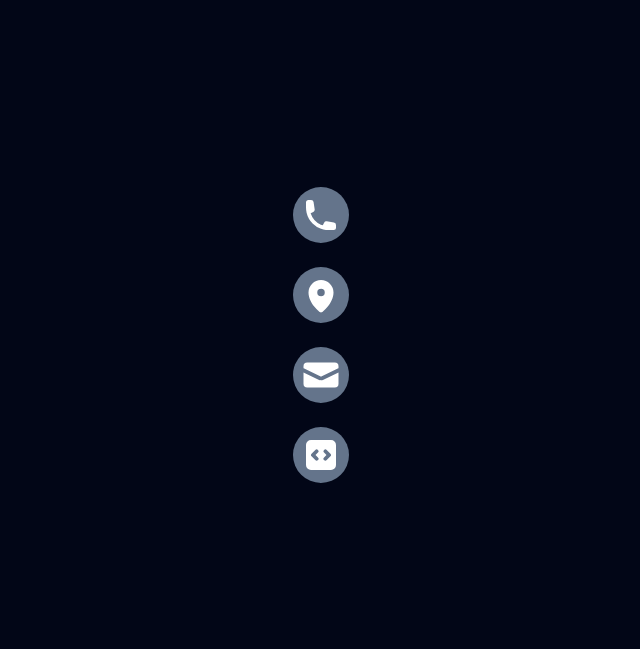
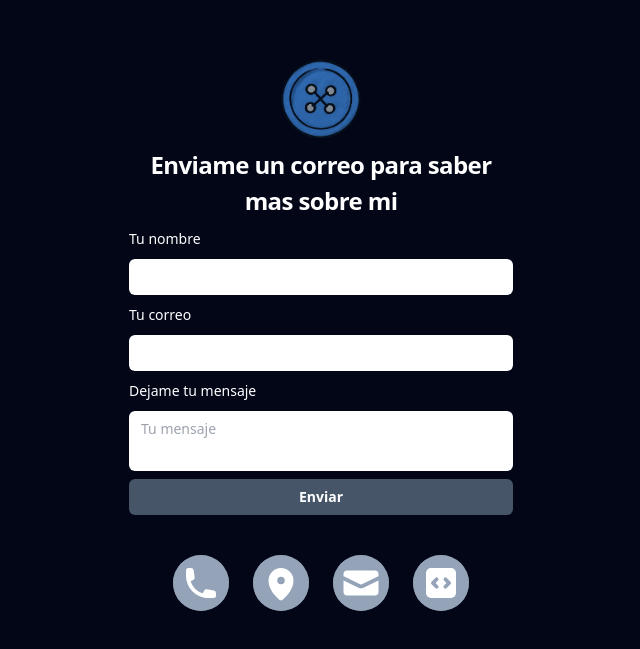
Before and after one commit to Carlos-Boton/Portafolio, a React (Create React App) app: page / in a window 1280 px wide. Shown: the part 2465-3114 px from the top of the page, without its empty margins (319-959 px from the left). Built offline with nearby package versions, Linux system fonts and the light colour scheme.

Commit message:
Actualizacion Contacto

```diff
--- a/package.json
+++ b/package.json
@@ -9,6 +9,7 @@
     "@testing-library/jest-dom": "^6.6.3",
     "@testing-library/react": "^16.2.0",
     "@testing-library/user-event": "^13.5.0",
+    "emailjs-com": "^3.2.0",
     "react": "^19.0.0",
     "react-dom": "^19.0.0",
     "react-router-dom": "^7.6.3",
--- a/src/components/layout/cuerpo.jsx
+++ b/src/components/layout/cuerpo.jsx
@@ -60,7 +60,7 @@ const Cuerpo = () => {
             <Inicio ImgAzul={ImgAzul} />
             <Proyectos/>
             <Sobremi/>
-            <Contacto iconsContacto={iconsContacto} />
+            <Contacto iconsContacto={iconsContacto} ImgAzul={ImgAzul} />
         </div>
     )
 }
--- a/src/components/pages/contacto.jsx
+++ b/src/components/pages/contacto.jsx
@@ -1,48 +1,187 @@
-const Contacto = ({iconsContacto}) => {
-    const [Icono1,Icono2,Icono3,Icono4] = iconsContacto;
-    return(
+import { useRef } from "react";
+import emailjs from "emailjs-com";
+
+const Contacto = ({ iconsContacto, ImgAzul }) => {
+
+    const form = useRef();
+
+    const sendEmail = (e) => {
+        e.preventDefault();
+
+        emailjs.sendForm(
+            "service_renbkry",
+            "template_5jm2heh",
+            form.current,
+            "pcK4jplLAEiYuc4ho"
+        )
+
+            .then(
+                (result) => {
+                    console.log(result.text);
+                    alert("Mensaje enviado con éxito!");
+                    form.current.reset(); // limpia el formulario
+                },
+                (error) => {
+                    console.log(error.text);
+                    alert("Hubo un error. Intenta de nuevo.");
+                }
+            );
+    };
+
+    const [Icono1, Icono2, Icono3, Icono4] = iconsContacto;
+    return (
         <div className="h-screen relative">
-            <section id="contacto" className="h-full text-white flex flex-col items-center justify-center">
-                <div className="space-y-10 hidden sm:block w-full">
-                    <div className="space-y-6 flex flex-col items-center justify-center w-full">
-                        <div className="group transition-all hover:bg-slate-700 p-2 rounded-full flex items-center overflow-hidden bg-slate-500 w-14 h-14 hover:w-48">
-                            <Icono1 className="w-10 h-10 group-hover:mr-2"/>
-                            <h3 className="transition-all hidden group-hover:block text-xl">9811771571</h3>
+            <section id="contacto" className="min-h-full text-white flex flex-col flex-1 justify-center px-8">
+
+
+                <div className="sm:mx-auto sm:w-full sm:max-w-sm">
+                    <img
+                        alt="Your Company"
+                        src={ImgAzul}
+                        className="mx-auto h-20 w-auto"
+                    />
+                    <h2 className="mt-2 text-center text-2xl/9 font-bold tracking-tight">
+                        Enviame un correo para saber mas sobre mi
+                    </h2>
+                </div>
+
+                <div className="mt-2 sm:mx-auto sm:w-full sm:max-w-sm mb-10">
+                    <form ref={form} onSubmit={sendEmail} className="space-y-2">
+                        <div>
+                            <label htmlFor="name" className="block text-sm/6 font-medium">
+                                Tu nombre
+                            </label>
+                            <div className="mt-2">
+                                <input
+                                    name="text"
+                                    type="text"
+                                    required
+                                    className="block w-full rounded-md bg-white px-3 py-1.5 text-base text-gray-900 outline-1 -outline-offset-1 outline-gray-300 placeholder:text-gray-400 focus:outline-2 focus:-outline-offset-2 focus:outline-slate-600 sm:text-sm/6"
+                                />
+                            </div>
                         </div>
-                        <div className="group transition-all hover:bg-slate-700 p-2 rounded-full flex items-center overflow-hidden bg-slate-500 w-14 h-14 hover:w-[270px] whitespace-nowrap">
-                            <Icono2 className="w-10 h-10 group-hover:mr-2"/>
-                            <h3 className="transition-all hidden group-hover:block text-xl">Campeche, campeche</h3>
+
+                        <div>
+                            <label htmlFor="correo" className="block text-sm/6 font-medium">
+                                Tu correo
+                            </label>
+                            <div className="mt-2">
+                                <input
+                                    name="email"
+                                    type="email"
+                                    required
+                                    autoComplete="email"
+                                    className="block w-full rounded-md bg-white px-3 py-1.5 text-base text-gray-900 outline-1 -outline-offset-1 outline-gray-300 placeholder:text-gray-400 focus:outline-2 focus:-outline-offset-2 focus:outline-slate-600 sm:text-sm/6"
+                                />
+                            </div>
                         </div>
-                        <div className="group transition-all hover:bg-slate-700 p-2 rounded-full flex items-center overflow-hidden bg-slate-500 w-14 h-14 hover:w-64">
-                            <Icono3 className="w-10 h-10 group-hover:mr-2"/>
-                            <h3 className="transition-all hidden group-hover:block text-xl">carldfco@gmail.com</h3>
+
+                        <div>
+                            <div className="flex items-center justify-between">
+                                <label htmlFor="contraseña" className="block text-sm/6 font-medium">
+                                    Dejame tu mensaje
+                                </label>
+                            </div>
+                            <div className="mt-2">
+                                <textarea
+                                name="message"
+                                placeholder="Tu mensaje"
+                                required
+                                className="block w-full resize-none rounded-md bg-white px-3 py-1.5 text-base text-gray-900 outline-1 -outline-offset-1 outline-gray-300 placeholder:text-gray-400 focus:outline-2 focus:-outline-offset-2 focus:outline-slate-600 sm:text-sm/6"></textarea>
+                            </div>
                         </div>
-                        <div className="group transition-all hover:bg-slate-700 p-2 rounded-full flex items-center overflow-hidden bg-slate-500 w-14 h-14 hover:w-36">
-                            <Icono4 className="w-10 h-10 group-hover:mr-2"/>
-                            <h3 className="transition-all hidden group-hover:block text-xl">Github</h3>
+
+                        <div>
+                            <button
+                                type="submit"
+                                className="flex w-full justify-center rounded-md bg-slate-600 px-3 py-1.5 text-sm/6 font-semibold text-white shadow-xs hover:bg-slate-500 focus-visible:outline-2 focus-visible:outline-offset-2 focus-visible:outline-indigo-600"
+                            >
+                                Enviar
+                            </button>
+                        </div>
+                    </form>
+                </div>
+
+                <div className=" w-full">
+                    <div className="flex items-center justify-center w-full space-x-6">
+                        <div className="group relative w-14 h-14 z-10">
+                            <div className="absolute bg-slate-400 h-full w-full rounded-full z-20 p-2">
+                                <Icono1 className="w-10 h-10" />
+                            </div>
+                            <div className="absolute transition-all w-14 h-14 bottom-0 group-hover:-bottom-[70px]">
+                                <div className="relative h-full w-full">
+                                    <div className="absolute transition-all left-0 group-hover:-left-[70px] h-full w-full bg-slate-500 rounded-full group-hover:w-[200px] p-3 group-hover:delay-300 delay-0 overflow-hidden">
+                                        <h3 className="opacity-0 scale-95 transition-all duration-300 text-xl text-center
+                                        group-hover:opacity-100 group-hover:scale-100 group-hover:delay-[350ms] delay-0 whitespace-nowrap">+52 981 177 15 71</h3>
+                                    </div>
+                                </div>
+                            </div>
+                        </div>
+
+                        <div className="group relative w-14 h-14 z-10">
+                            <div className="absolute bg-slate-400 h-full w-full rounded-full z-20 p-2">
+                                <Icono2 className="w-10 h-10" />
+                            </div>
+                            <div className="absolute transition-all w-14 h-14 bottom-0 group-hover:-bottom-[70px]">
+                                <div className="relative h-full w-full">
+                                    <div className="absolute transition-all left-0 group-hover:-left-[80px] h-full w-full bg-slate-500 rounded-full group-hover:w-[220px] p-3 group-hover:delay-300 delay-0 overflow-hidden">
+                                        <h3 className="opacity-0 scale-95 transition-all duration-300 text-xl text-center
+                                        group-hover:opacity-100 group-hover:scale-100 group-hover:delay-[350ms] delay-0 whitespace-nowrap">Campeche, campeche</h3>
+                                    </div>
+                                </div>
+                            </div>
+                        </div>
+
+                        <div className="group relative w-14 h-14 z-10">
+                            <div className="absolute bg-slate-400 h-full w-full rounded-full z-20 p-2">
+                                <Icono3 className="w-10 h-10" />
+                            </div>
+                            <div className="absolute transition-all w-14 h-14 bottom-0 group-hover:-bottom-[70px]">
+                                <div className="relative h-full w-full">
+                                    <div className="absolute transition-all left-0 group-hover:-left-[75px] h-full w-full bg-slate-500 rounded-full group-hover:w-[210px] p-3 group-hover:delay-300 delay-0 overflow-hidden">
+                                        <h3 className="opacity-0 scale-95 transition-all duration-300 text-xl text-center
+                                        group-hover:opacity-100 group-hover:scale-100 group-hover:delay-[350ms] delay-0 whitespace-nowrap">carldfco@gmail.com</h3>
+                                    </div>
+                                </div>
+                            </div>
+                        </div>
+
+                        <div className="group relative w-14 h-14 z-10">
+                            <div className="absolute bg-slate-400 h-full w-full rounded-full z-20 p-2">
+                                <Icono4 className="w-10 h-10" />
+                            </div>
+                            <div className="absolute transition-all w-14 h-14 bottom-0 group-hover:-bottom-[70px]">
+                                <div className="relative h-full w-full">
+                                    <div className="absolute transition-all left-0 group-hover:-left-[20px] h-full w-full bg-slate-500 rounded-full group-hover:w-[100px] p-3 group-hover:delay-300 delay-0 overflow-hidden">
+                                        <h3 className="opacity-0 scale-95 transition-all duration-300 text-xl text-center
+                                        group-hover:opacity-100 group-hover:scale-100 group-hover:delay-[350ms] delay-0 whitespace-nowrap">Github</h3>
+                                    </div>
+                                </div>
+                            </div>
                         </div>
                     </div>
                 </div>
-                <div className="space-y-10 block sm:hidden w-full">
+
+                {/* <div className="space-y-10 block sm:hidden w-full">
                     <div className="space-y-6 flex flex-col items-center justify-center w-full">
                         <div className="hover:bg-slate-700 p-2 rounded-full flex items-center overflow-hidden border h-14 w-48">
-                            <Icono1 className="w-10 h-10 mr-2"/>
+                            <Icono1 className="w-10 h-10 mr-2" />
                             <h3 className="text-xl">9811771571</h3>
                         </div>
                         <div className="hover:bg-slate-700 p-2 rounded-full flex items-center overflow-hidden border h-14 w-[270px]">
-                            <Icono2 className="w-10 h-10 mr-2"/>
+                            <Icono2 className="w-10 h-10 mr-2" />
                             <h3 className="text-xl">Campeche, campeche</h3>
                         </div>
                         <div className="hover:bg-slate-700 p-2 rounded-full flex items-center overflow-hidden border h-14 w-64">
-                            <Icono3 className="w-10 h-10 mr-2"/>
+                            <Icono3 className="w-10 h-10 mr-2" />
                             <h3 className="text-xl">carldfco@gmail.com</h3>
                         </div>
                         <div className="hover:bg-slate-700 p-2 rounded-full flex items-center overflow-hidden border h-14 w-36">
-                            <Icono4 className="w-10 h-10 mr-2"/>
+                            <Icono4 className="w-10 h-10 mr-2" />
                             <h3 className="text-xl">Github</h3>
                         </div>
                     </div>
-                </div>
+                </div> */}
             </section>
         </div>
     )
```
Also changed, not shown: 1 other file (tests, documents, lock files or other folders).
